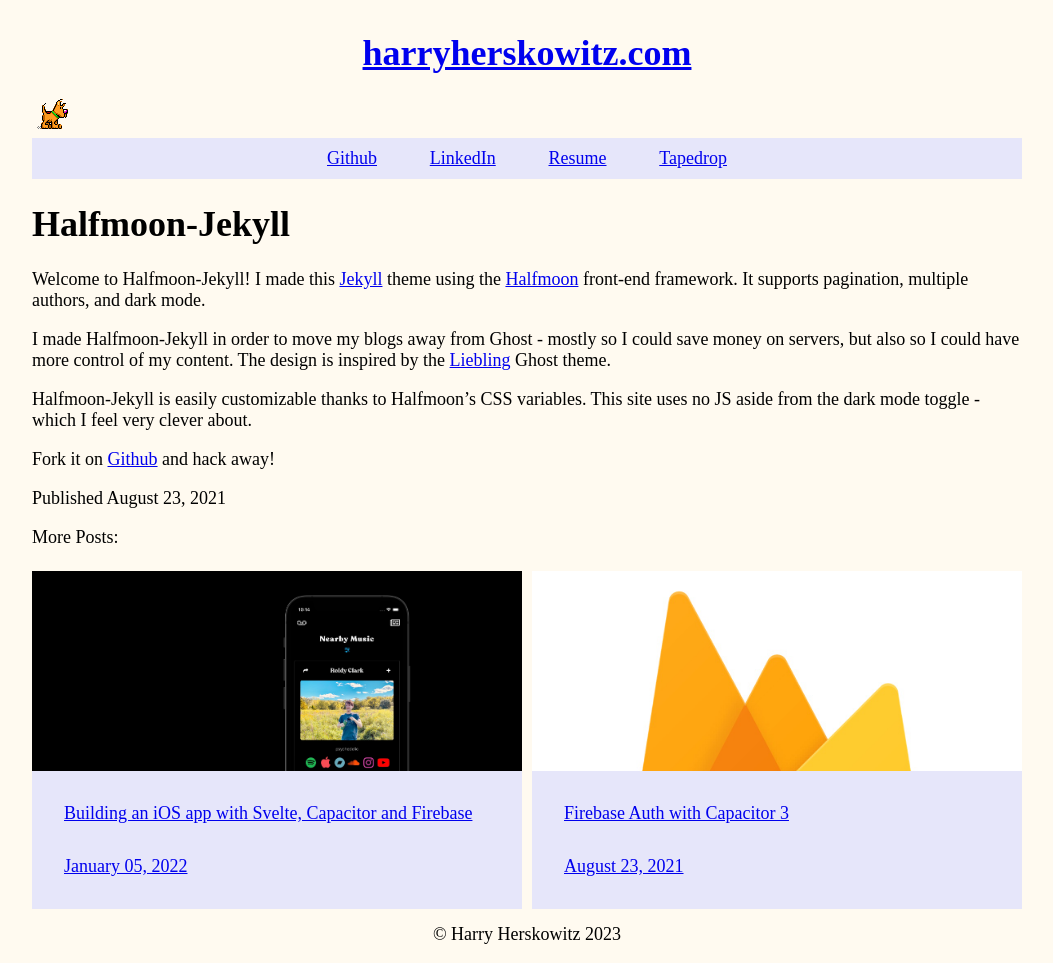
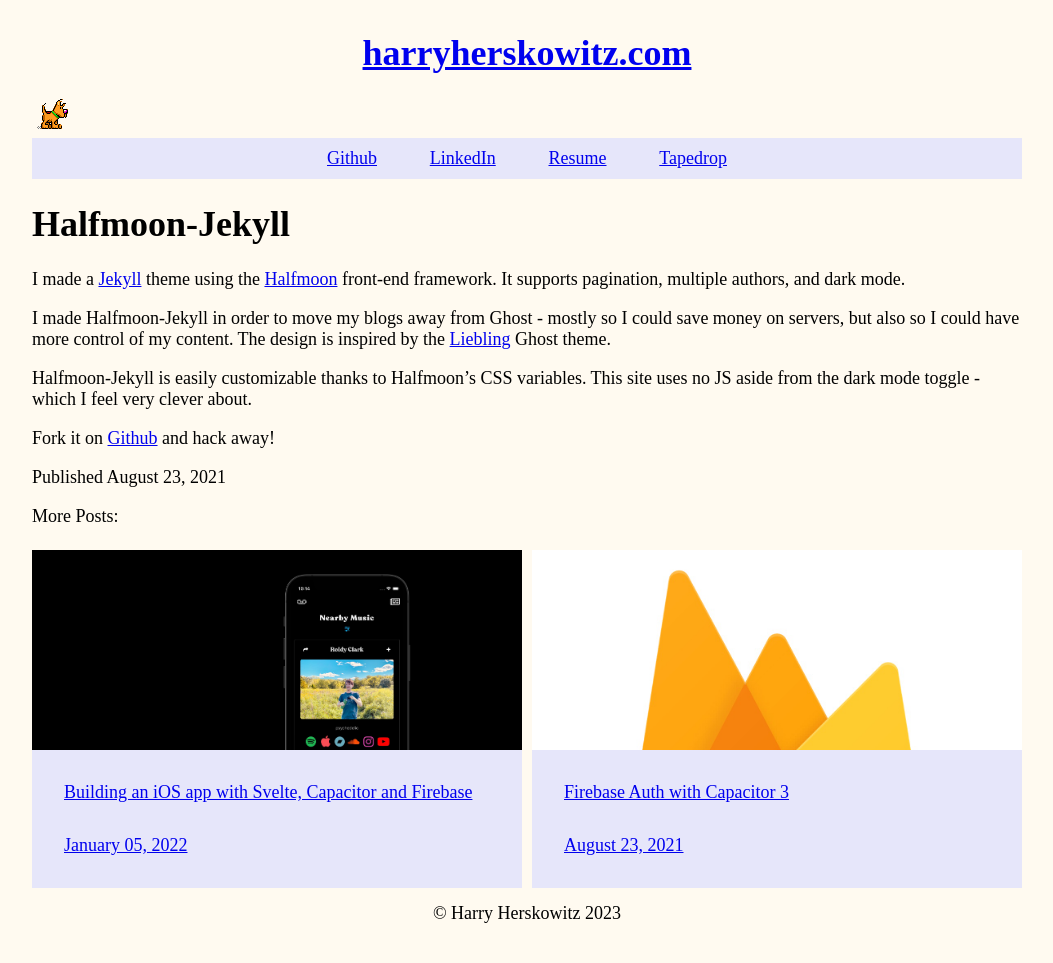
Before and after one commit to harry-herskowitz/my-blog, a Jekyll site: the page built from _posts/2021-08-23-halfmoon-jekyll.markdown, in a window 1280 px wide. Shown: the whole page, without its empty margins (113-1166 px from the left). Built offline with Jekyll 4.4.1, drawn with Linux system fonts in a browser that asks for light colours; after the commit the page ends 942 px from its top, so only the background shows below that.

Commit message:
post edit

```diff
--- a/_posts/2021-08-23-halfmoon-jekyll.markdown
+++ b/_posts/2021-08-23-halfmoon-jekyll.markdown
@@ -5,7 +5,7 @@
 image: 'halfmoon.jpg'
 ---
 
-Welcome to Halfmoon-Jekyll! I made this [Jekyll](https://jekyllrb.com/) theme using the [Halfmoon](https://www.gethalfmoon.com/docs/introduction/) front-end framework. It supports pagination, multiple authors, and dark mode.
+I made a [Jekyll](https://jekyllrb.com/) theme using the [Halfmoon](https://www.gethalfmoon.com/docs/introduction/) front-end framework. It supports pagination, multiple authors, and dark mode.
 
 I made Halfmoon-Jekyll in order to move my blogs away from Ghost - mostly so I could save money on servers, but also so I could have more control of my content. The design is inspired by the [Liebling](https://github.com/eddiesigner/liebling) Ghost theme.
 
```
